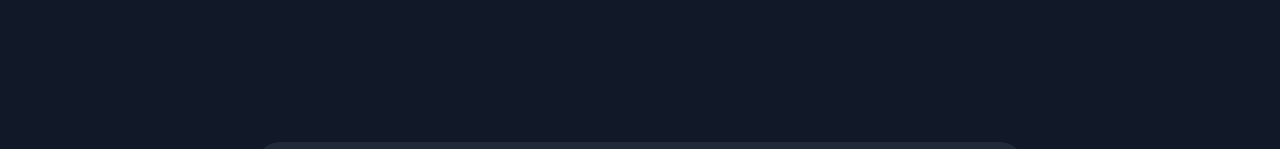
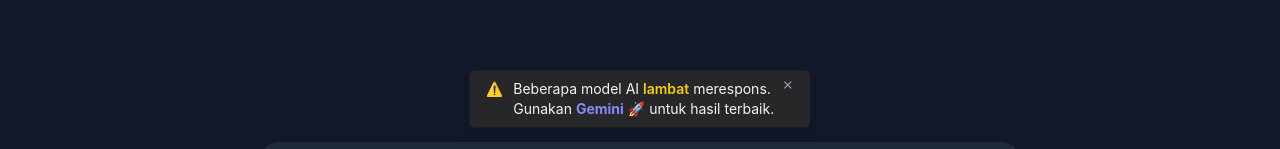
Before and after one commit to mhhidayat/chat-bot, a Vue app in the folder fe-chat-bot/: page / in a window 1280 px wide. Shown: the part 496-645 px from the top of the page. Built offline with nearby package versions, Linux system fonts and the light colour scheme; no server answers.

Commit message:
feat: alert warning model response

```diff
--- a/fe-chat-bot/src/App.vue
+++ b/fe-chat-bot/src/App.vue
@@ -2,6 +2,7 @@
 import { ref, provide } from 'vue'
 import Theme from './components/Theme.vue'
 import ChatBot from './components/ChatBot.vue'
+import Alert from './components/Alert.vue'
 
 const isDarkMode = ref(false)
 provide('theme', isDarkMode)
@@ -9,6 +10,7 @@
 
 <template>
   <div class="h-screen">
+    <Alert />
     <Theme @theme="isDarkMode = $event" />
     <ChatBot />
   </div>
--- /dev/null
+++ b/fe-chat-bot/src/components/Alert.vue
@@ -0,0 +1,22 @@
+<script setup lang="ts">
+
+</script>
+
+<template>
+   <div class="fixed left-1/2 -translate-x-1/2 bottom-44 z-49 bg-zinc-800 text-zinc-100 border border-gray-900/50 rounded-md px-4 py-2 shadow-lg flex items-start space-x-2 text-sm animate-slide-in">
+        <span class="mr-0.5">
+            ⚠️
+        </span>
+        <span>
+            Beberapa model AI <span class="font-semibold text-yellow-400">lambat</span> merespons.<br>
+            Gunakan <span class="font-bold text-indigo-400">Gemini</span> 🚀 untuk hasil terbaik.
+        </span>
+        <button class="ml-2 text-zinc-400 hover:text-white" onclick="this.parentElement.remove()">
+            <svg class="w-3 h-3" fill="currentColor" viewBox="0 0 20 20">
+                <path fill-rule="evenodd"
+                    d="M10 8.586l4.95-4.95 1.414 1.414L11.414 10l4.95 4.95-1.414 1.414L10 11.414l-4.95 4.95-1.414-1.414L8.586 10 3.636 5.05l1.414-1.414L10 8.586z"
+                    clip-rule="evenodd" />
+                </svg>
+        </button>
+    </div>
+</template>
```
